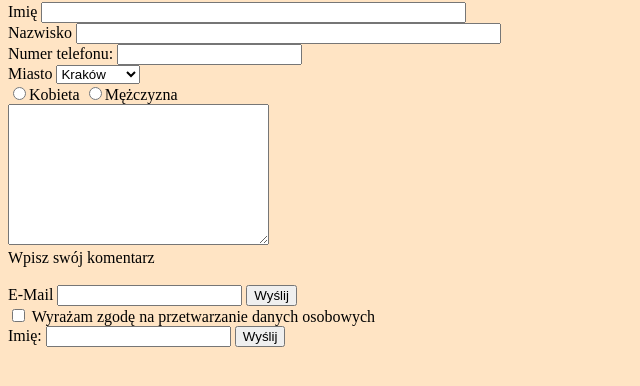
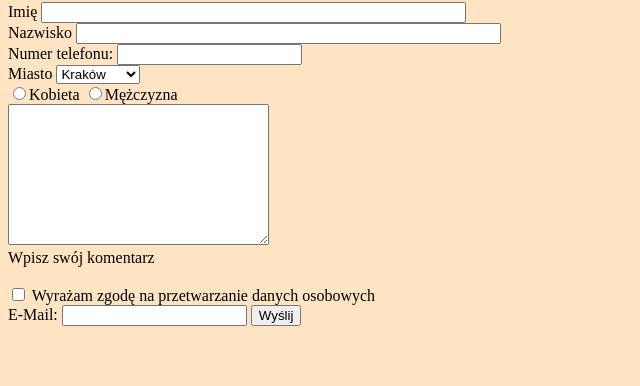
Before and after one commit to c4rtel/c4rtel.github.io, a plain HTML site: page 1 Zadanie formularz/index.html in a window 1280 px wide. Shown: the part 78-464 px from the top of the page, without its empty margins (0-640 px from the left). Drawn offline with Linux system fonts and the light colour scheme.

Commit message:
o co chodzi

```diff
--- a/1 Zadanie formularz/index.html
+++ b/1 Zadanie formularz/index.html
@@ -40,16 +40,12 @@ Miasto
 </br><textarea rows="9" cols="30"></textarea></br>Wpisz swój komentarz</br></br>
 
 
-<form action="https://formspree.io/c4rtel@o2.pl" method="POST"> E-Mail
 
-    <input type="email" name="_replyto:c4rtel@o2.pl">
-    <input type="submit" value="Wyślij">
-  </form>
   <input type="checkbox" id="agreement" name="agreement">
   <label for="agreement">Wyrażam zgodę na przetwarzanie danych osobowych</label>
 
   <form action="https://formspree.io/braavees@gmail.com" method="POST">
-    <label for="name">Imię:</label>
+    <label for="name">E-Mail:</label>
     <input type="text" name="name" id="name">
     <input type="submit" value="Wyślij">
 
```
